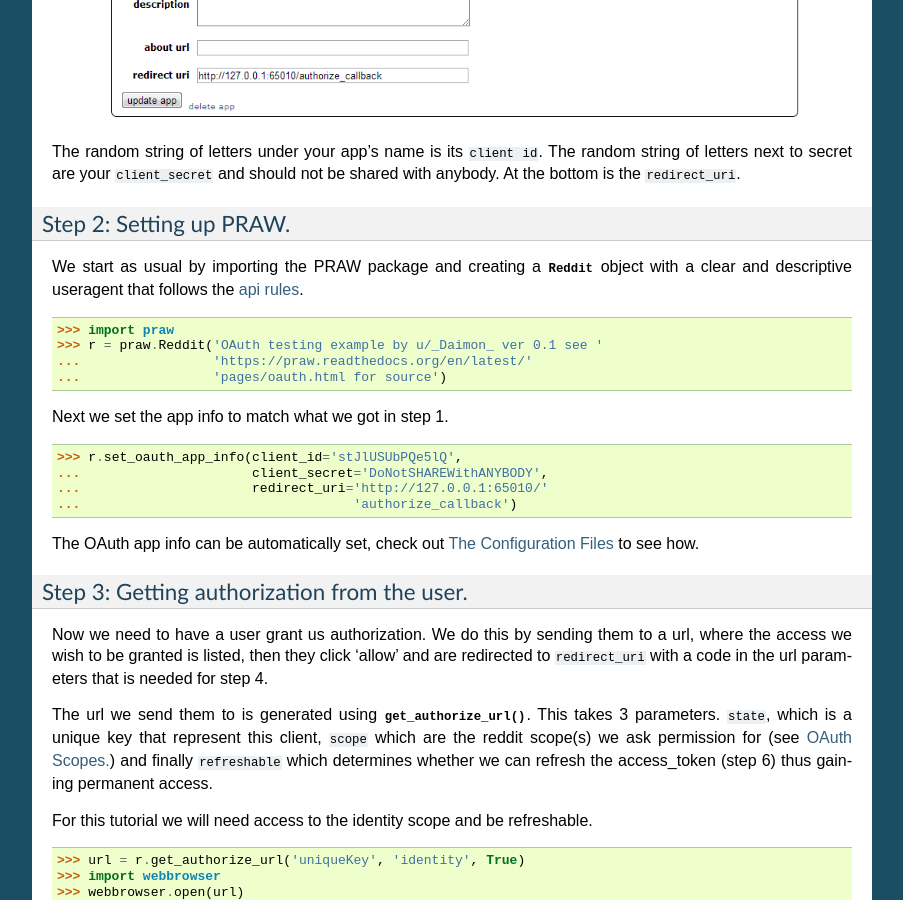
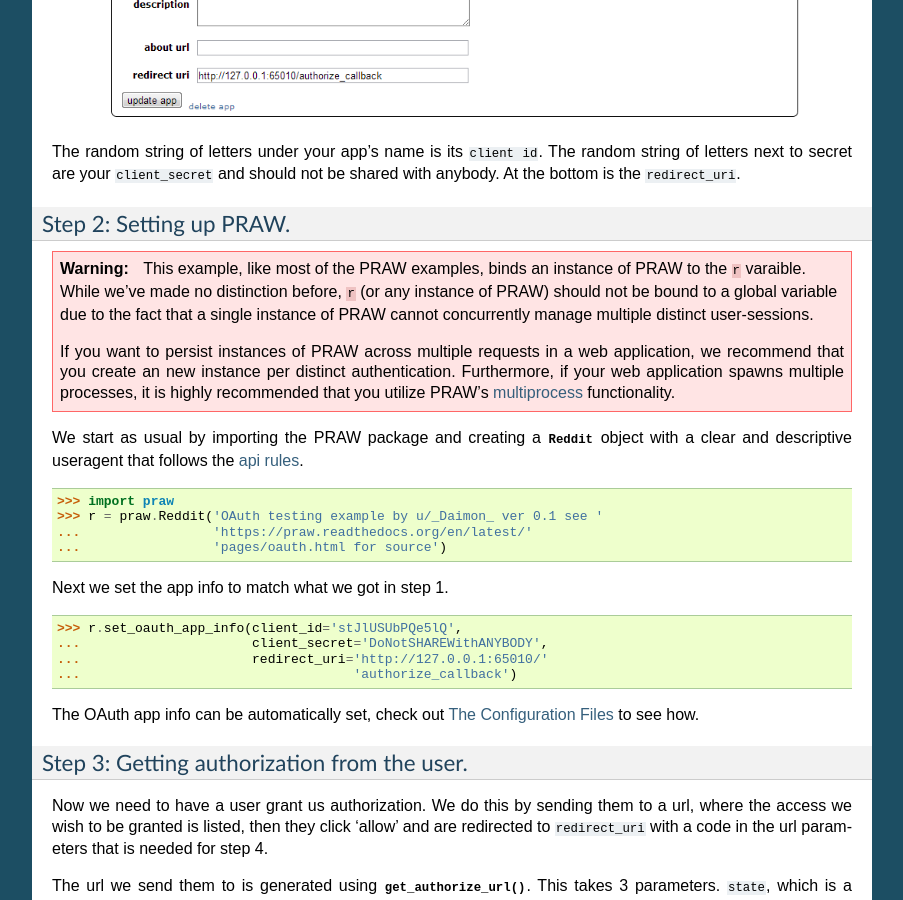
Before and after one commit to praw-dev/praw, a Sphinx documentation site: the page built from docs/pages/oauth.rst, in a window 1280 px wide and 900 px high, scrolled down 699 px. Shown: the whole window, without its empty margins (198-1101 px from the left). Built offline with Sphinx 7.4.7, drawn with Linux system fonts in a browser that asks for light colours.

Commit message:
Fix #340. Add warning to OAuth document.
Also added other minor documentation changes.

```diff
--- a/docs/pages/oauth.rst
+++ b/docs/pages/oauth.rst
@@ -41,6 +41,18 @@ not be shared with anybody. At the bottom is the ``redirect_uri``.
 
 Step 2: Setting up PRAW.
 ^^^^^^^^^^^^^^^^^^^^^^^^
+
+.. WARNING:: This example, like most of the PRAW examples, binds an instance of
+  PRAW to the ``r`` varaible. While we've made no distinction before, ``r`` (or
+  any instance of PRAW) should not be bound to a global variable due to the
+  fact that a single instance of PRAW cannot concurrently manage multiple
+  distinct user-sessions.
+
+  If you want to persist instances of PRAW across multiple requests in a web
+  application, we recommend that you create an new instance per distinct
+  authentication. Furthermore, if your web application spawns multiple
+  processes, it is highly recommended that you utilize PRAW's
+  :ref:`multiprocess <multiprocess>` functionality.
 
 We start as usual by importing the PRAW package and creating a :class:`.Reddit`
 object with a clear and descriptive useragent that follows the `api rules
```
